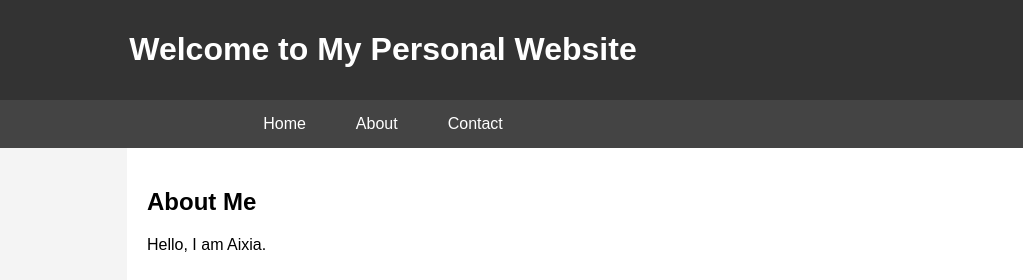
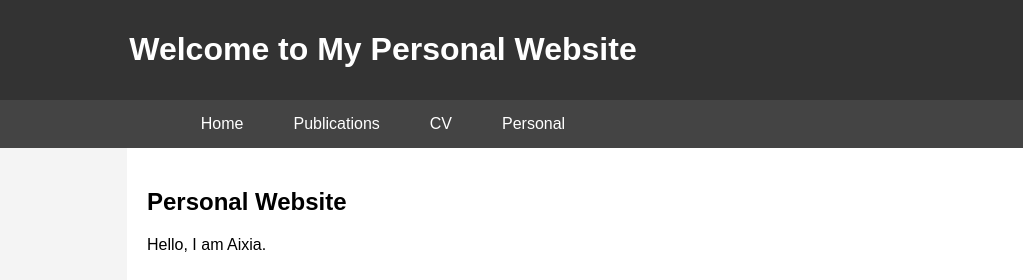
Before and after one commit to aixiaguo/aixia, a plain HTML site: page index.html in a window 1280 px wide. Shown: the top 280 px of the page, 257-1280 px from the left. Drawn offline with Linux system fonts and the light colour scheme.

Commit message:
Update index.html

```diff
--- a/index.html
+++ b/index.html
@@ -72,8 +72,9 @@
     <!-- Navigation links at the top -->
     <nav>
         <a href="index.html">Home</a>
-        <a href="about.html">About</a>
-        <a href="contact.html">Contact</a>
+        <a href="about.html">Publications</a>
+        <a href="about.html">CV</a>
+        <a href="contact.html">Personal</a>
     </nav>
 
     <!-- Main container with two columns -->
@@ -88,7 +89,7 @@
 
         <!-- Right column with text content -->
         <div class="right-column">
-            <h2>About Me</h2>
+            <h2>Personal Website</h2>
             <p>Hello, I am Aixia.</p>
             <!-- Add more content here -->
         </div>
```
